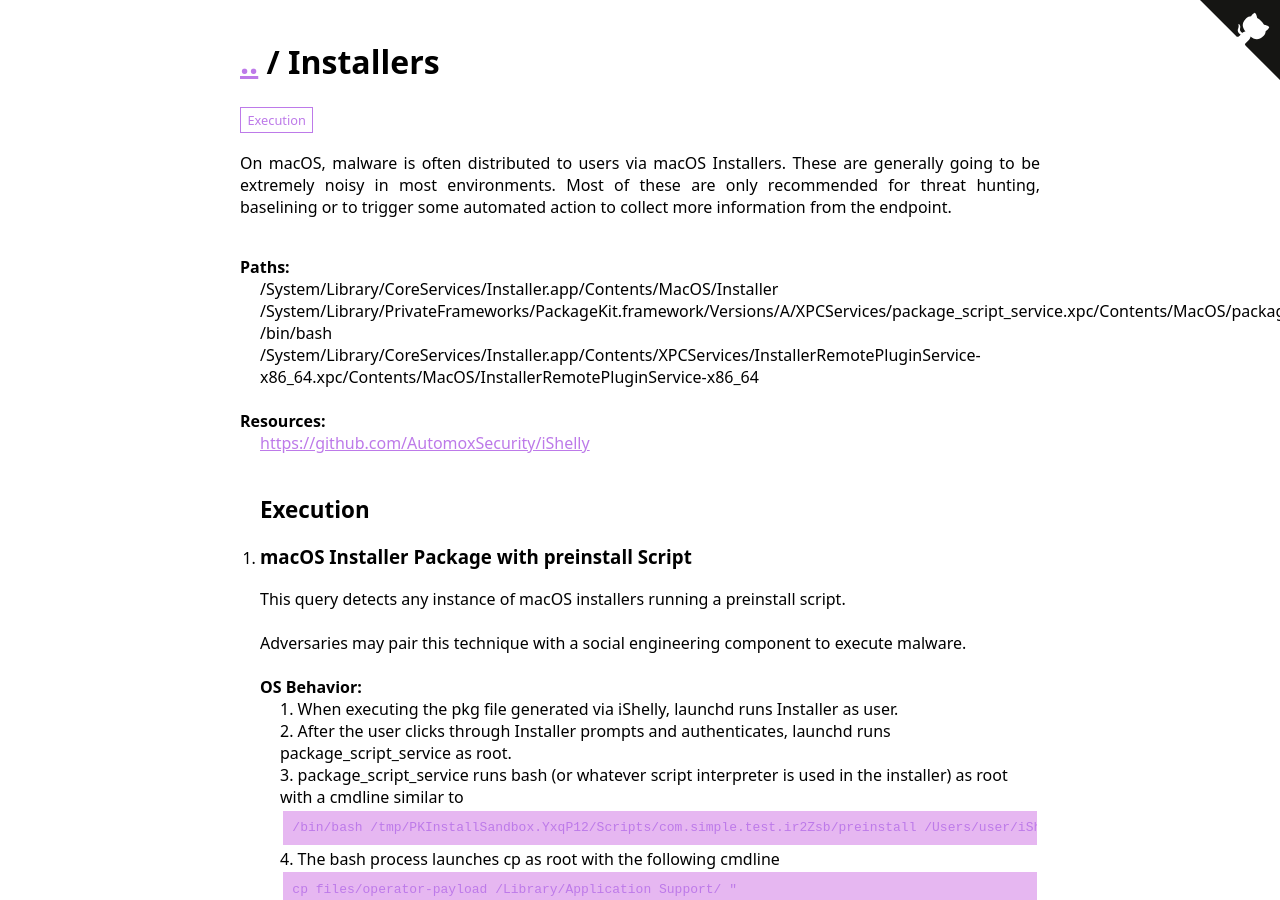
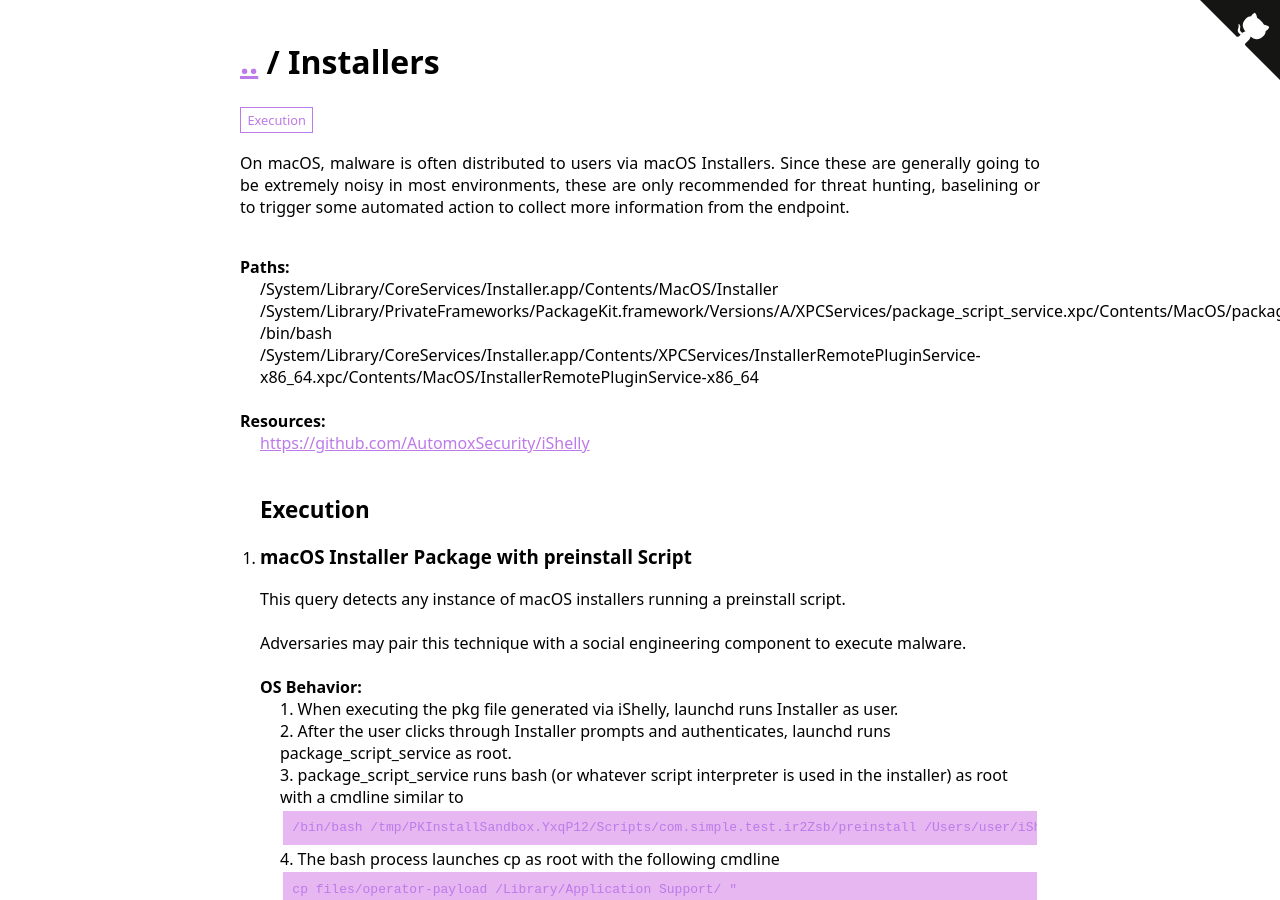
Before and after one commit to iThreatopedia/iThreatopedia.github.io, a Jekyll site: the page built from _iThreatopedia/macOS/installers.md, in a window 1280 px wide and 900 px high. Built offline with Jekyll 4.4.1, drawn with Linux system fonts in a browser that asks for light colours.

Commit message:
minor update to sentence

```diff
--- a/_iThreatopedia/macOS/installers.md
+++ b/_iThreatopedia/macOS/installers.md
@@ -1,6 +1,6 @@
 ---
 Name: Installers
-Description: On macOS, malware is often distributed to users via macOS Installers. These are generally going to be extremely noisy in most environments. Most of these are only recommended for threat hunting, baselining or to trigger some automated action to collect more information from the endpoint.
+Description: On macOS, malware is often distributed to users via macOS Installers. Since these are generally going to be extremely noisy in most environments,  these are only recommended for threat hunting, baselining or to trigger some automated action to collect more information from the endpoint.
 Author:
 Created: 2022-05-17
 Full_Path:
```
